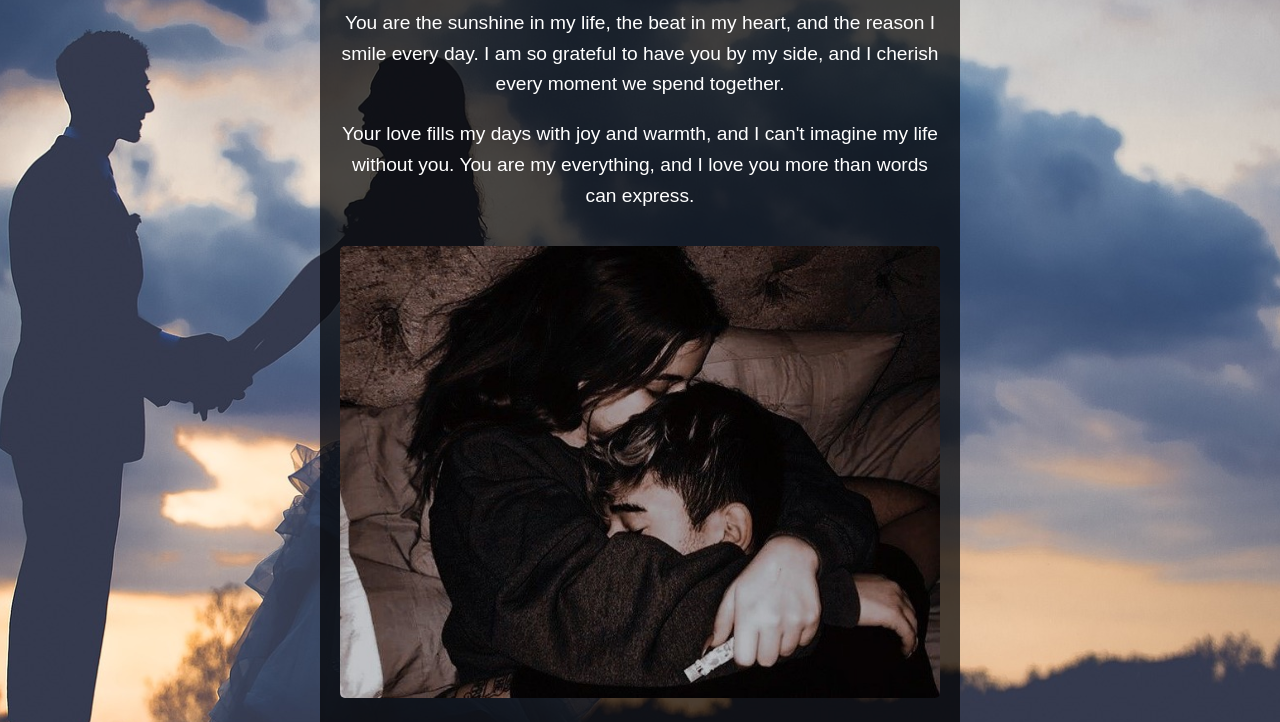
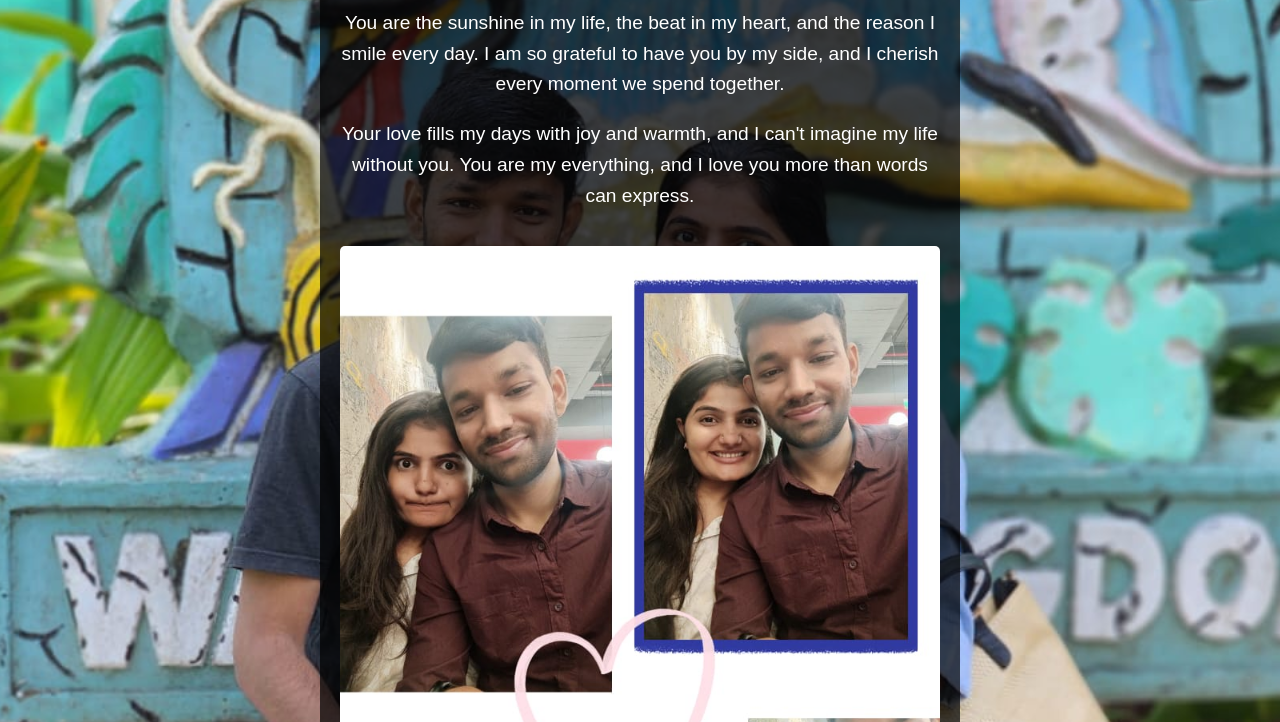
Before and after one commit to Pramodkag/16, a plain HTML site: page index.html in a window 1280 px wide. Shown: the part 223-945 px from the top of the page. Drawn offline with Linux system fonts and the light colour scheme.

Commit message:
Update index.html

```diff
--- a/index.html
+++ b/index.html
@@ -8,7 +8,7 @@
       margin: 0;
       padding: 0;
       font-family: 'Arial', sans-serif;
-      background-image: url('1.png'); /* Replace 'background-image.jpg' with your image file */
+      background-image: url('IMG-20230922-WA0004.jpg'); /* Replace 'background-image.jpg' with your image file */
       background-size: cover;
       background-position: center;
       color: #fff;
@@ -55,7 +55,7 @@
       Your love fills my days with joy and warmth, and I can't imagine my life without you.
       You are my everything, and I love you more than words can express.
     </p>
-    <img src="5.jpg" alt="Love Image"> <!-- Replace 'love-image.jpg' with your image file -->
+    <img src="IMG-20231005-WA0000.jpg" alt="Love Image"> <!-- Replace 'love-image.jpg' with your image file -->
     <p>
       Thank you for being the amazing person you are and for bringing so much love into my life.
       I am truly blessed to have you, and I look forward to creating many more beautiful memories together.
```
